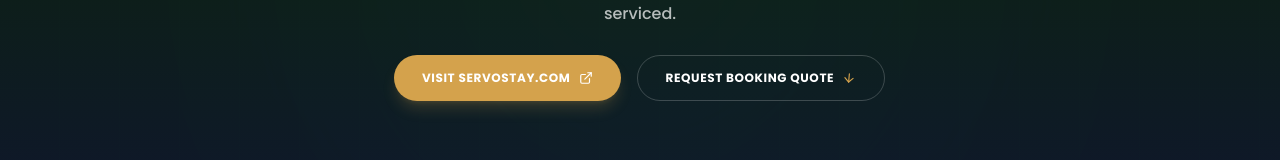
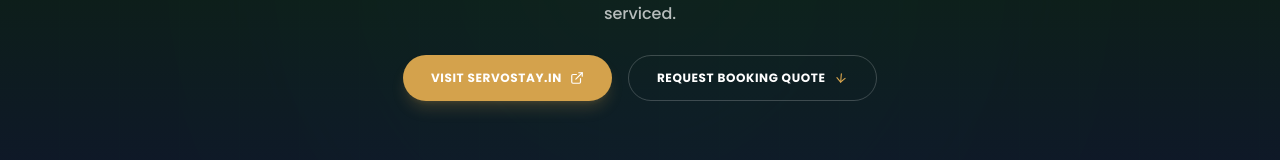
Before and after one commit to venkat-karthik/ManaCare, a Next.js app: page /servostay in a window 1280 px wide. Shown: the part 367-527 px from the top of the page. Built offline with nearby package versions, Linux system fonts and the light colour scheme.

Commit message:
Update Servostay links from servostay.com to servostay.in

```diff
--- a/app/page.tsx
+++ b/app/page.tsx
@@ -295,12 +295,12 @@ export default function Page() {
                   <ArrowRight size={14} />
                 </Link>
                 <a
-                  href="https://servostay.com/"
+                  href="https://servostay.in/"
                   target="_blank"
                   rel="noopener noreferrer"
                   className="border border-primary text-primary px-7 py-3.5 rounded-full hover:bg-secondary transition-all text-sm font-semibold inline-flex items-center gap-2 hover:-translate-y-0.5"
                 >
-                  <span>Visit Servostay.com</span>
+                  <span>Visit Servostay.in</span>
                   <ArrowRight size={14} className="-rotate-45" />
                 </a>
               </div>
--- a/app/servostay/page.tsx
+++ b/app/servostay/page.tsx
@@ -101,12 +101,12 @@ export default function ServostayPage() {
 
             <Reveal from="bottom" delay={0.3} className="pt-2 flex flex-wrap justify-center gap-4">
               <a
-                href="https://servostay.com/"
+                href="https://servostay.in/"
                 target="_blank"
                 rel="noopener noreferrer"
                 className="bg-accent text-white px-7 py-3.5 rounded-full hover:bg-accent/90 transition-all text-xs font-bold uppercase tracking-wider shadow-lg shadow-accent/20 inline-flex items-center gap-2 cursor-pointer"
               >
-                <span>Visit Servostay.com</span>
+                <span>Visit Servostay.in</span>
                 <ExternalLink size={14} />
               </a>
               <a
```
